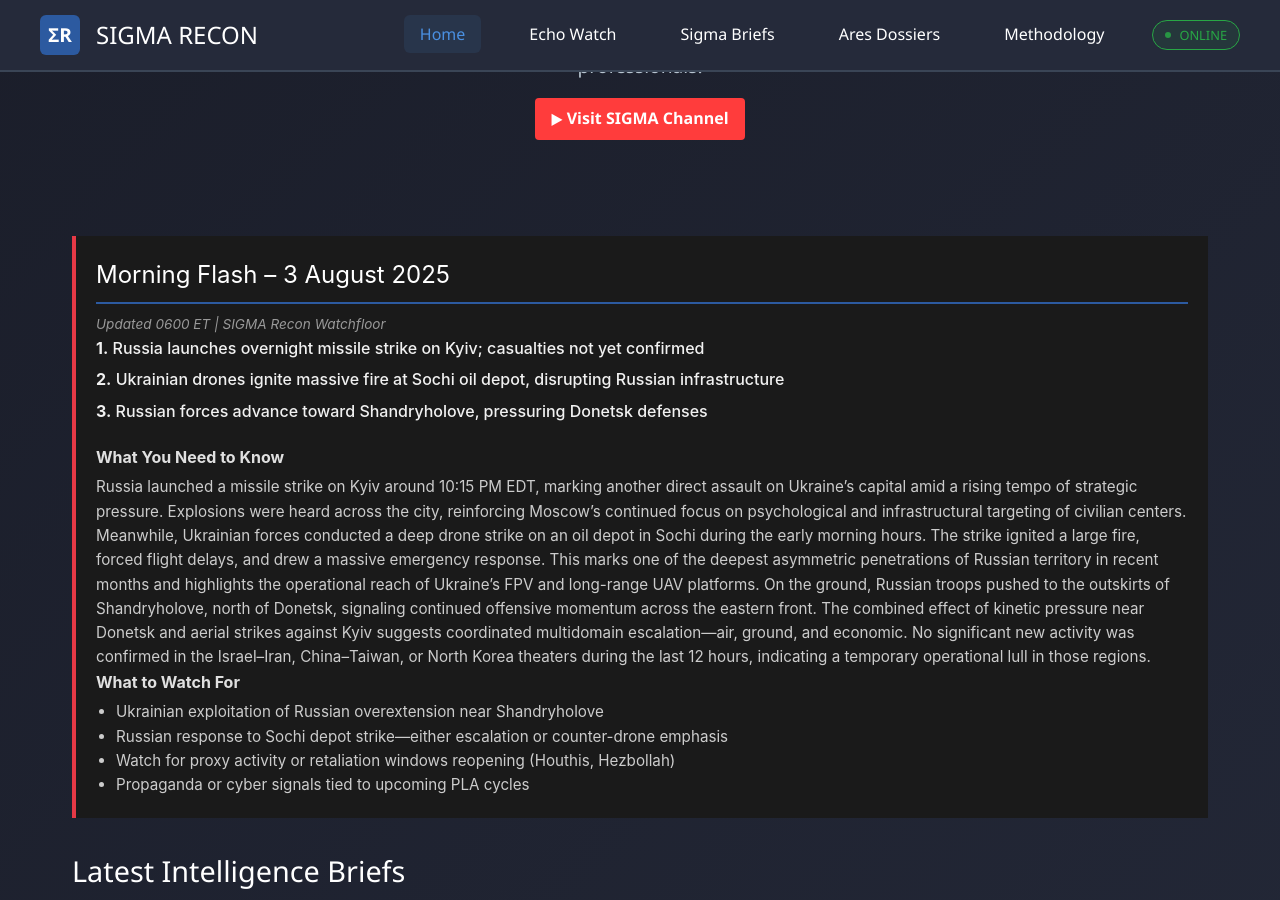
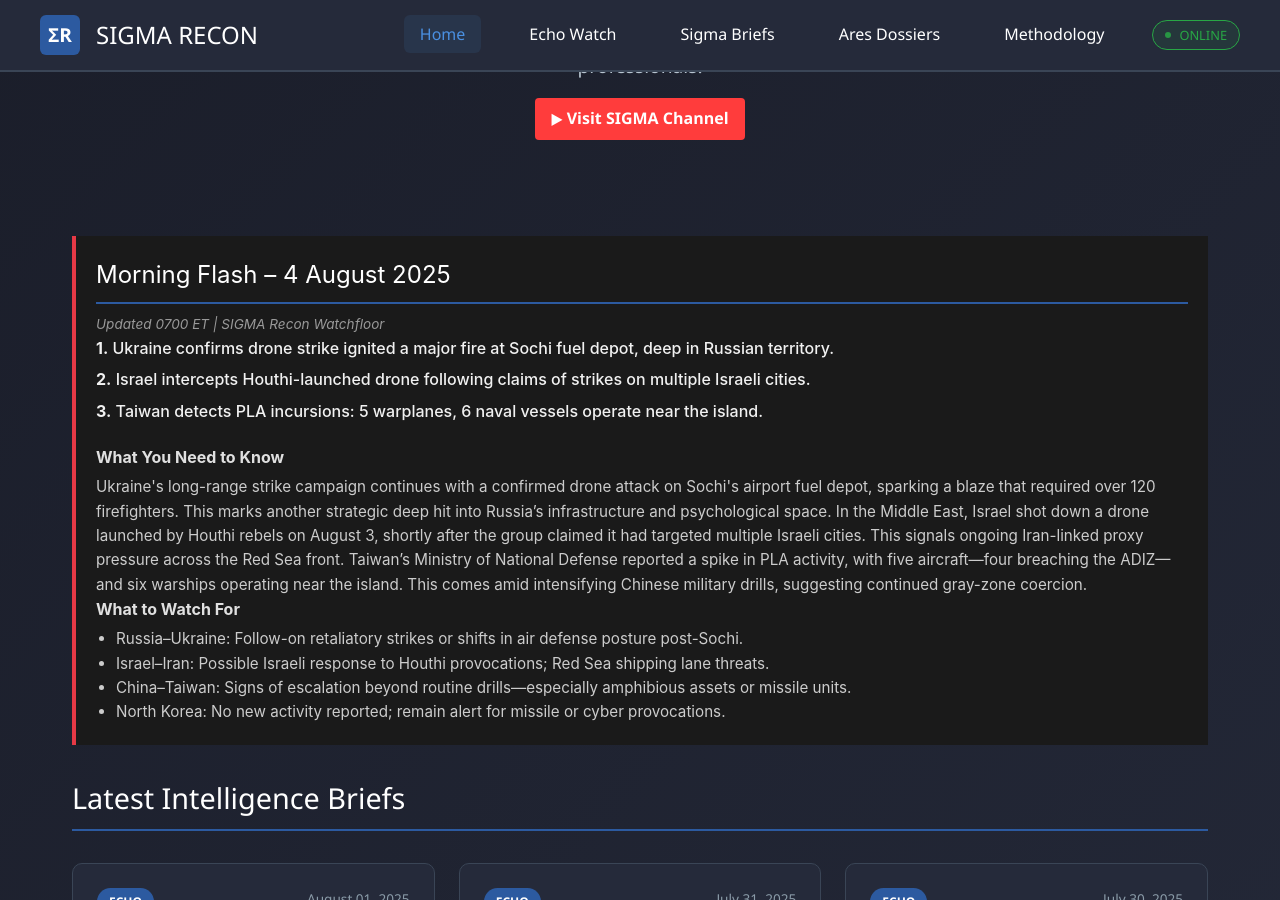
Before and after one commit to Monster52/SIGMA_Recon, a Jekyll site: the page built from index.html, in a window 1280 px wide and 900 px high, scrolled down 242 px. Built offline with Jekyll 4.4.1, drawn with Linux system fonts in a browser that asks for light colours; comment, search, counter and statistics services are not loaded.

Commit message:
Update MFR

```diff
--- a/index.html
+++ b/index.html
@@ -15,33 +15,31 @@ title: SIGMA Recon - Strategic Intelligence Portal
 
 <!-- Morning Flash Module -->
 <div class="morning-flash-container">
-  <h2 class="section-title">Morning Flash – 3 August 2025</h2>
-    <p class="flash-timestamp">Updated 0600 ET | SIGMA Recon Watchfloor</p>
+  <h2 class="section-title">Morning Flash – 4 August 2025</h2>
+    <p class="flash-timestamp">Updated 0700 ET | SIGMA Recon Watchfloor</p>
 
   <ul class="flash-bullets">
-    <li><strong>1.</strong> Russia launches overnight missile strike on Kyiv; casualties not yet confirmed</li>
-    <li><strong>2.</strong> Ukrainian drones ignite massive fire at Sochi oil depot, disrupting Russian infrastructure</li>
-    <li><strong>3.</strong> Russian forces advance toward Shandryholove, pressuring Donetsk defenses</li>
+    <li><strong>1.</strong> Ukraine confirms drone strike ignited a major fire at Sochi fuel depot, deep in Russian territory.</li>
+    <li><strong>2.</strong> Israel intercepts Houthi-launched drone following claims of strikes on multiple Israeli cities.</li>
+    <li><strong>3.</strong> Taiwan detects PLA incursions: 5 warplanes, 6 naval vessels operate near the island.</li>
   </ul>
   <div class="flash-subsections">
     <div class="flash-need-to-know">
       <h4>What You Need to Know</h4>
-      <p>Russia launched a missile strike on Kyiv around 10:15 PM EDT, marking another direct assault on Ukraine’s capital amid a rising tempo of strategic pressure. Explosions were heard across the city, reinforcing Moscow’s continued focus on psychological and infrastructural targeting of civilian centers.
+      <p>Ukraine's long-range strike campaign continues with a confirmed drone attack on Sochi's airport fuel depot, sparking a blaze that required over 120 firefighters. This marks another strategic deep hit into Russia’s infrastructure and psychological space.
 
-Meanwhile, Ukrainian forces conducted a deep drone strike on an oil depot in Sochi during the early morning hours. The strike ignited a large fire, forced flight delays, and drew a massive emergency response. This marks one of the deepest asymmetric penetrations of Russian territory in recent months and highlights the operational reach of Ukraine’s FPV and long-range UAV platforms.
+In the Middle East, Israel shot down a drone launched by Houthi rebels on August 3, shortly after the group claimed it had targeted multiple Israeli cities. This signals ongoing Iran-linked proxy pressure across the Red Sea front.
 
-On the ground, Russian troops pushed to the outskirts of Shandryholove, north of Donetsk, signaling continued offensive momentum across the eastern front. The combined effect of kinetic pressure near Donetsk and aerial strikes against Kyiv suggests coordinated multidomain escalation—air, ground, and economic.
-
-No significant new activity was confirmed in the Israel–Iran, China–Taiwan, or North Korea theaters during the last 12 hours, indicating a temporary operational lull in those regions.
+Taiwan’s Ministry of National Defense reported a spike in PLA activity, with five aircraft—four breaching the ADIZ—and six warships operating near the island. This comes amid intensifying Chinese military drills, suggesting continued gray-zone coercion.
       </p>
     </div>
     <div class="flash-watch-for">
       <h4>What to Watch For</h4>
       <ul>
-        <li> Ukrainian exploitation of Russian overextension near Shandryholove</li>
-        <li> Russian response to Sochi depot strike—either escalation or counter-drone emphasis</li>
-        <li> Watch for proxy activity or retaliation windows reopening (Houthis, Hezbollah)</li>
-        <li> Propaganda or cyber signals tied to upcoming PLA cycles</li>
+        <li> Russia–Ukraine: Follow-on retaliatory strikes or shifts in air defense posture post-Sochi.</li>
+        <li> Israel–Iran: Possible Israeli response to Houthi provocations; Red Sea shipping lane threats.</li>
+        <li> China–Taiwan: Signs of escalation beyond routine drills—especially amphibious assets or missile units.</li>
+        <li> North Korea: No new activity reported; remain alert for missile or cyber provocations.</li>
       </ul>
     </div>
   </div>
```
